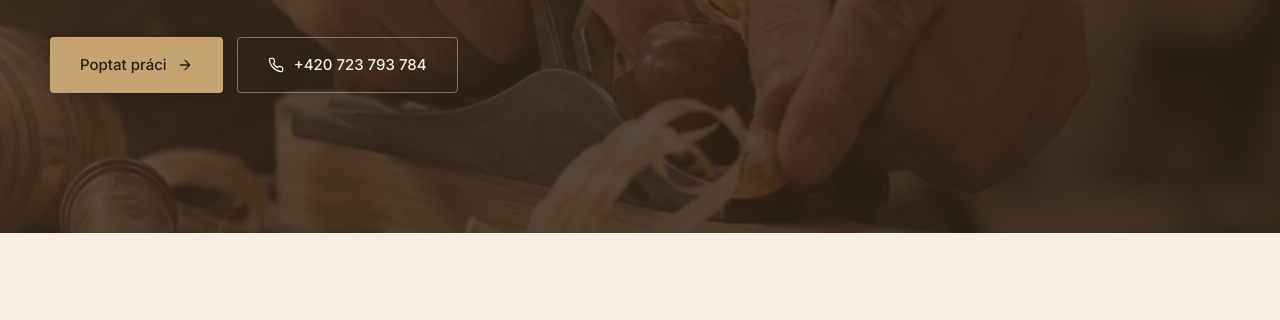
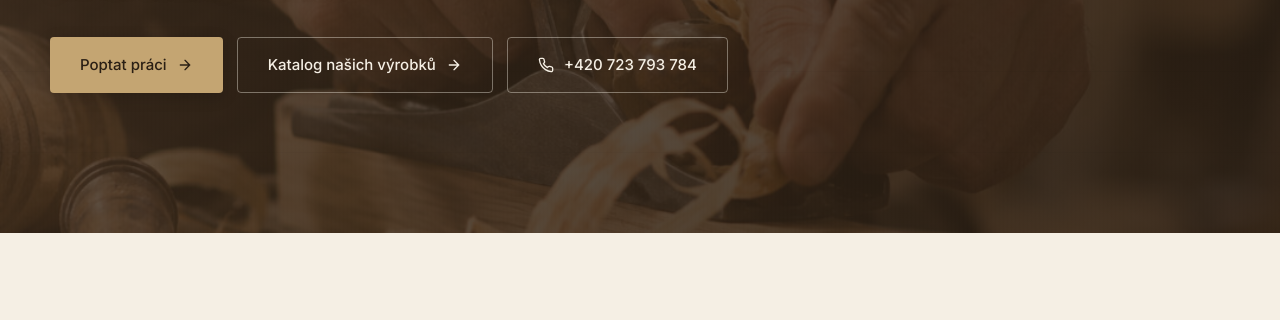
Before and after one commit to TomasVlasak9/remeslovlasak, a website: page netlify-deploy 2/index.html in a window 1280 px wide. Shown: the part 435-755 px from the top of the page. Drawn offline with nearby package versions, Linux system fonts and the light colour scheme; no server answers; a web font is replaced by a local one.

Commit message:
Add catalog button to homepage hero

```diff
--- a/netlify-deploy 2/index.html
+++ b/netlify-deploy 2/index.html
@@ -761,6 +761,10 @@ footer::before{
           Poptat práci
           <svg width="16" height="16" viewBox="0 0 24 24" fill="none" stroke="currentColor" stroke-width="2" stroke-linecap="round"><path d="M5 12h14M12 5l7 7-7 7"/></svg>
         </a>
+        <a href="/obchod/" class="btn btn-secondary">
+          Katalog našich výrobků
+          <svg width="16" height="16" viewBox="0 0 24 24" fill="none" stroke="currentColor" stroke-width="2" stroke-linecap="round"><path d="M5 12h14M12 5l7 7-7 7"/></svg>
+        </a>
         <a href="tel:+420723793784" class="btn btn-secondary">
           <svg width="16" height="16" viewBox="0 0 24 24" fill="none" stroke="currentColor" stroke-width="2" stroke-linecap="round" stroke-linejoin="round"><path d="M22 16.92v3a2 2 0 0 1-2.18 2 19.79 19.79 0 0 1-8.63-3.07 19.5 19.5 0 0 1-6-6 19.79 19.79 0 0 1-3.07-8.67A2 2 0 0 1 4.11 2h3a2 2 0 0 1 2 1.72c.127.96.361 1.903.7 2.81a2 2 0 0 1-.45 2.11L8.09 9.91a16 16 0 0 0 6 6l1.27-1.27a2 2 0 0 1 2.11-.45c.907.339 1.85.573 2.81.7A2 2 0 0 1 22 16.92z"/></svg>
           +420 723 793 784
```
